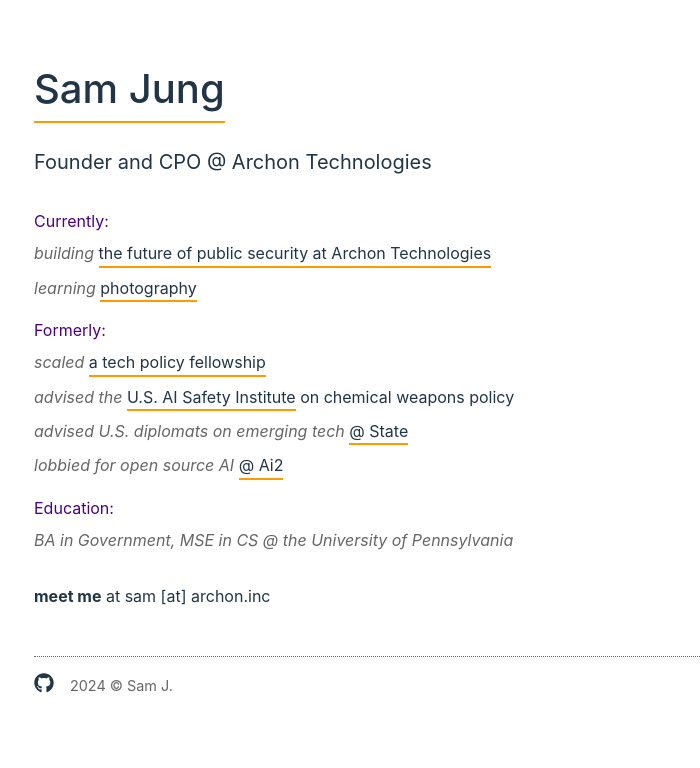
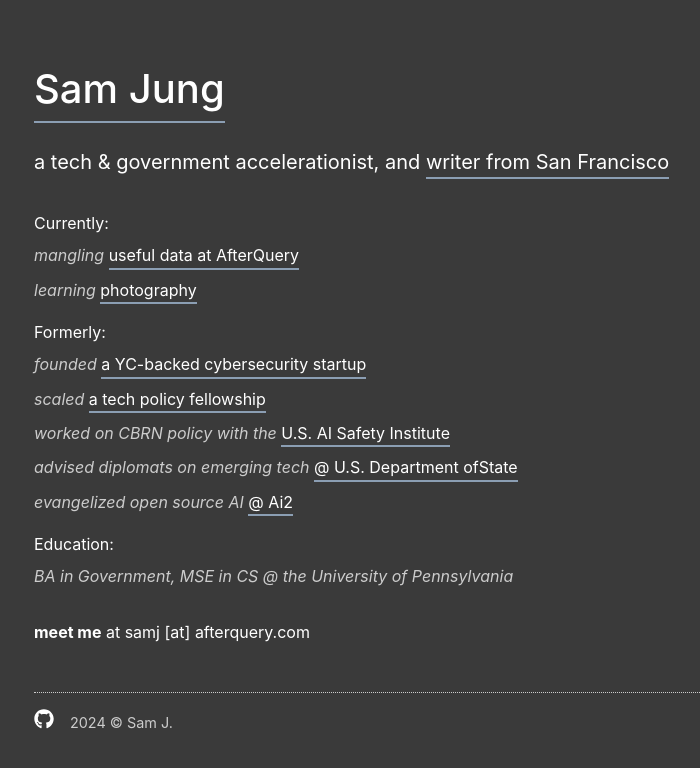
Before and after one commit to sammjung/sam-website, a React (Vite) app: page / in a window 1280 px wide. Shown: the top 768 px of the page, without its empty margins (238-938 px from the left). Built offline with nearby package versions, Linux system fonts and the light colour scheme.

Commit message:
new career updates :)

```diff
--- a/src/index.css
+++ b/src/index.css
@@ -2,8 +2,8 @@
   font-family: -apple-system, BlinkMacSystemFont, 'Segoe UI', Roboto, Oxygen, Ubuntu, Cantarell, 'Open Sans', 'Helvetica Neue', sans-serif;
   line-height: 1.5;
   font-weight: 400;
-  color: #213547;
-  background-color: #ffffff;
+  color: #ffffff;
+  background-color: #3a3a3a;
 }
 
 body {
@@ -58,7 +58,7 @@
   font-size: 1rem;
   font-weight: normal;
   margin-bottom: 0.5rem;
-  color: #4B0082;
+  color: #ffffff;
 }
 
 ul {
@@ -73,12 +73,12 @@
 
 em {
   font-style: italic;
-  color: #666;
+  color: #cccccc;
 }
 
 a {
   text-decoration: none;
-  border-bottom: 2px solid #f90;
+  border-bottom: 2px solid #8b9eb3;
   color: inherit;
   padding-bottom: 1px;
   word-wrap: break-word;
@@ -87,7 +87,7 @@
 }
 
 a:hover {
-  background-color: #f90;
+  background-color: #8b9eb3;
 }
 
 ::selection {
@@ -98,7 +98,7 @@
 footer {
   margin-top: 3rem;
   font-size: 0.9rem;
-  color: #666;
+  color: #cccccc;
 }
 
 /* Hobbies page specific styles */
@@ -106,11 +106,11 @@
   font-size: 1rem;
   font-weight: normal;
   margin: 1.5rem 0 0.5rem 0;
-  color: #4B0082;
+  color: #ffffff;
 }
 
 .post-date {
-  color: #666;
+  color: #cccccc;
   font-size: 0.9rem;
   margin: 0.5rem 0 2rem 0;
 }
--- a/src/pages/Hobbies.tsx
+++ b/src/pages/Hobbies.tsx
@@ -4,13 +4,13 @@
   return (
     <div>
       <h1>
-        <Link to="/" style={{ borderBottom: '2px solid #f90', display: 'inline-block', paddingBottom: '2px', maxWidth: '100%' }}>
+        <Link to="/" style={{ borderBottom: '2px solid #8b9eb3', display: 'inline-block', paddingBottom: '2px', maxWidth: '100%' }}>
           Sam Jung
         </Link>
       </h1>
 
-      <h2 style={{ color: '#4B0082' }}># my tries</h2>
-      <p className="post-date">Updated on Jan 5, 2024</p>
+      <h2 style={{ color: '#ffffff' }}># my tries</h2>
+      <p className="post-date">Updated on Nov 16, 2025</p>
 
       <h3># Hobbies</h3>
 
@@ -18,7 +18,8 @@
         <h4>Things I'm trying:</h4>
         <ul style={{ listStyleType: 'none', padding: 0 }}>
           <li>★ Photography</li>
-          <li>★ Sailing</li>
+          <li>★ Cooking</li>
+          <li>★ Writing</li>
         </ul>
 
         <h4>Things I've tried:</h4>
@@ -42,8 +43,8 @@
         </ul>
       </div>
 
-      <div className="footer-content" style={{ borderTop: '1px dotted #666', marginTop: '3rem', paddingTop: '1rem' }}>
-        <p style={{ margin: 0, color: '#666', fontSize: '0.9rem' }}>2024 © Sam J.</p>
+      <div className="footer-content" style={{ borderTop: '1px dotted #cccccc', marginTop: '3rem', paddingTop: '1rem' }}>
+        <p style={{ margin: 0, color: '#cccccc', fontSize: '0.9rem' }}>2024 © Sam J.</p>
       </div>
     </div>
   )
--- a/src/pages/Home.tsx
+++ b/src/pages/Home.tsx
@@ -4,21 +4,24 @@
 function Home() {
   return (
     <div>
-      <h1 style={{ borderBottom: '2px solid #f90', display: 'inline-block', paddingBottom: '2px', maxWidth: '100%' }}>Sam Jung</h1>
-      <h2>Founder and CPO @ Archon Technologies</h2>
+      <h1 style={{ borderBottom: '2px solid #8b9eb3', display: 'inline-block', paddingBottom: '2px', maxWidth: '100%' }}>Sam Jung</h1>
+      <h2>
+        a tech & government accelerationist, and <a href="https://valleyslop.com/" target="_blank" rel="noopener noreferrer">writer from San Francisco</a>
+      </h2>
 
       <h3>Currently:</h3>
       <ul style={{ listStyleType: 'none', padding: 0 }}>
-        <li><em>building</em> <a href="https://getarchon.com">the future of public security at Archon Technologies</a></li>
+        <li><em>mangling</em> <a href="https://afterquery.com">useful data at AfterQuery</a></li>
         <li><em>learning</em> <Link to="/hobbies">photography</Link></li>
       </ul>
 
       <h3>Formerly:</h3>
       <ul style={{ listStyleType: 'none', padding: 0 }}>
+        <li><em>founded</em> <a href="https://getarchon.com">a YC-backed cybersecurity startup</a></li>
         <li><em>scaled</em> <a href="https://paragonfellowship.org">a tech policy fellowship</a></li>
-        <li><em>advised the </em> <a href="https://www.nist.gov/aisi">U.S. AI Safety Institute</a> on chemical weapons policy</li>
-        <li><em>advised U.S. diplomats on emerging tech</em> <a href="https://www.state.gov"> @ State</a></li>
-        <li><em>lobbied for open source AI</em> <a href="https://allenai.org">@ Ai2</a></li>
+        <li><em>worked on CBRN policy with the </em> <a href="https://www.nist.gov/aisi">U.S. AI Safety Institute</a></li>
+        <li><em>advised diplomats on emerging tech</em> <a href="https://www.state.gov"> @ U.S. Department ofState</a></li>
+        <li><em>evangelized open source AI</em> <a href="https://allenai.org">@ Ai2</a></li>
       </ul>
 
       <h3>Education:</h3>
@@ -26,11 +29,11 @@
         <li><em>BA in Government, MSE in CS @ the University of Pennsylvania</em></li>
       </ul>
 
-      <p style={{ marginTop: '2rem', wordBreak: 'break-word' }}><strong>meet me</strong> at sam [at] archon.inc</p>
+      <p style={{ marginTop: '2rem', wordBreak: 'break-word' }}><strong>meet me</strong> at samj [at] afterquery.com</p>
 
-      <div className="footer-content" style={{ borderTop: '1px dotted #666', marginTop: '3rem', paddingTop: '1rem', display: 'flex', alignItems: 'center', gap: '0.5rem', flexWrap: 'wrap' }}>
+      <div className="footer-content" style={{ borderTop: '1px dotted #cccccc', marginTop: '3rem', paddingTop: '1rem', display: 'flex', alignItems: 'center', gap: '0.5rem', flexWrap: 'wrap' }}>
         <a href="https://github.com/sammjung" style={{ marginRight: '0.5rem', borderBottom: 'none' }}><FaGithub size={20} /></a>
-        <p style={{ margin: 0, color: '#666', fontSize: '0.9rem' }}>2024 © Sam J.</p>
+        <p style={{ margin: 0, color: '#cccccc', fontSize: '0.9rem' }}>2024 © Sam J.</p>
       </div>
     </div>
   )
```
Also changed, not shown: 1 other file (tests, documents, lock files or other folders).
